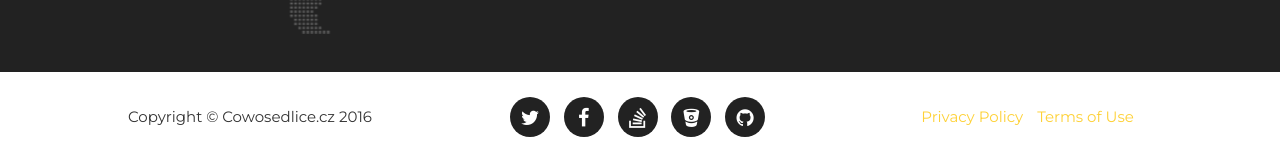
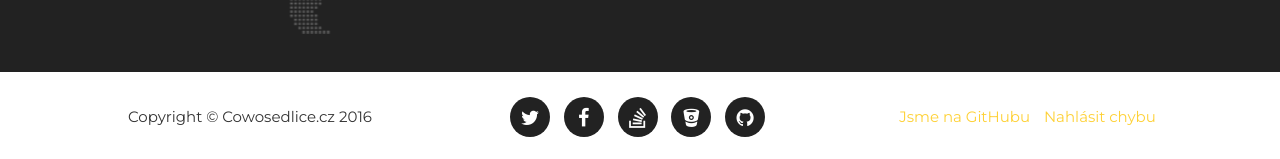
Before and after one commit to cowosedlice/cowosedlice.cz, a Jekyll site: the page built from index.html, in a window 1280 px wide and 900 px high, scrolled down 6045 px. Shown: the part 738-897 px from the top of the window. Built offline with Jekyll 4.4.1, drawn with Linux system fonts in a browser that asks for light colours; some web fonts are replaced.

Commit message:
Github v paticce.

```diff
--- a/_includes/footer.html
+++ b/_includes/footer.html
@@ -14,9 +14,9 @@
                 </div>
                 <div class="col-md-4">
                     <ul class="list-inline quicklinks">
-                        <li><a href="#">Privacy Policy</a>
+                        <li><a href="https://github.com/cowosedlice/cowosedlice.cz">Jsme na GitHubu</a>
                         </li>
-                        <li><a href="#">Terms of Use</a>
+                        <li><a href="https://github.com/cowosedlice/cowosedlice.cz/issues/new">Nahlásit chybu</a>
                         </li>
                     </ul>
                 </div>
```
